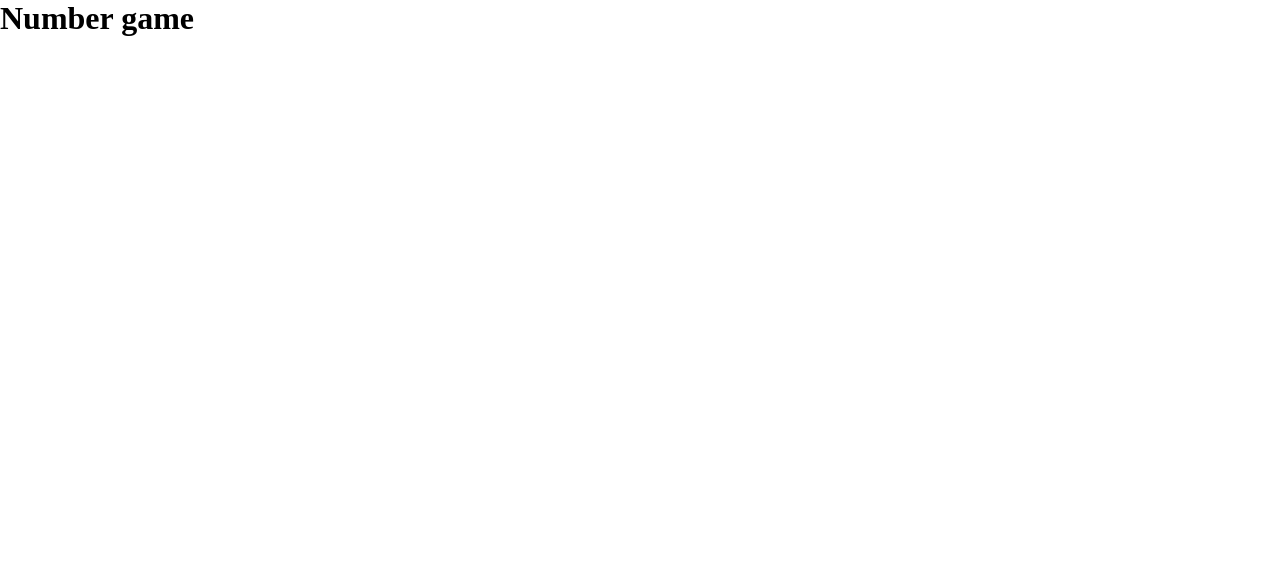
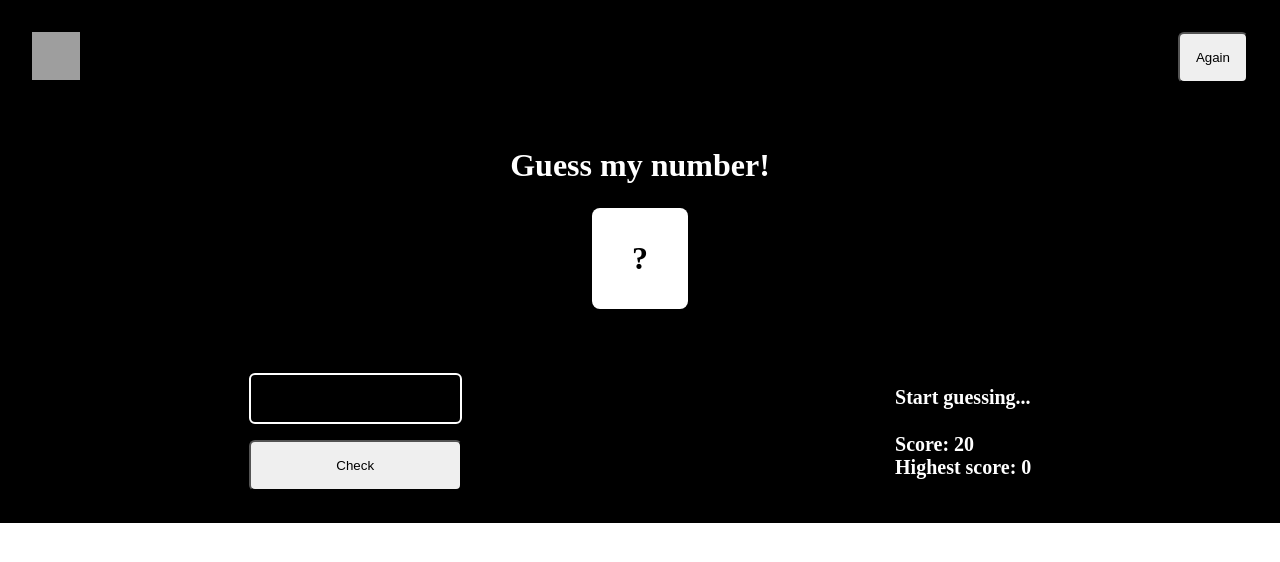
Before and after one commit to AsgarovAsgar/number-game, a plain HTML site: page index.html in a window 1280 px wide. Drawn offline with Linux system fonts and the light colour scheme; grey boxes are pictures that could not be loaded.

Commit message:
completed style part

```diff
--- a/index.html
+++ b/index.html
@@ -8,7 +8,30 @@
   <title>Document</title>
 </head>
 <body>
-  <h1>Number game</h1>
+  <div class="container">
+    <header>
+      <img class="logo" src="https://img.freepik.com/premium-vector/cute-owl-flat-illustration-vector-flat-owl-icon-vector_516484-414.jpg" alt="">
+      <button class="btn reset">Again</button>
+    </header>
+    <main>
+      <div class="upper_part">
+        <h1>Guess my number!</h1>
+        <p class="secret_number">?</p>
+      </div>
+      <div class="lower_part">
+        <div class="left_part">
+          <input class="guess" type="number">
+          <button class="btn check">Check</button>
+        </div>
+        <div class="right_part">
+          <p class="message">Start guessing...</p>
+          <p>Score: <span class="score">20</span></p>
+          <p>Highest score: <span class="high_score">0</span></p>
+        </div>
+      </div>
+    </main>
+  </div>
+
   <script src="script.js"></script>
 </body>
 </html>
--- a/script.js
+++ b/script.js
@@ -1,2 +1,10 @@
 'use strict'
 console.log('Hello world');
+
+const container = document.querySelector('.container')
+const secretNumber = document.querySelector('.secret_number')
+const guessInput = document.querySelector('.guess')
+
+
+const btnReset = document.querySelector('.reset')
+const btnCheck = document.querySelector('.check')
--- a/style.css
+++ b/style.css
@@ -3,3 +3,89 @@
   margin: 0;
   padding: 0
 }
+
+.container {
+  background-color: black;
+  color: white;
+  width: 100%;
+  height: 100%;
+  padding: 2rem;
+}
+
+header {
+  /* border: 2px solid white; */
+  display: flex;
+  justify-content: space-between;
+}
+
+.logo {
+  width: 48px;
+  height: 48px;
+}
+
+.btn {
+  padding: 1rem;
+  border-radius: 6px;
+  cursor: pointer;
+}
+
+main {
+  /* border: 1px solid white; */
+  height: 80%;
+  display: flex;
+  flex-direction: column;
+  justify-content: space-between;
+  align-items: center;
+}
+
+.upper_part {
+  /* border: 1px solid white; */
+  display: flex;
+  flex-direction: column;
+  align-items: center;
+  margin: 4rem;
+  font-size: 1rem;
+  font-weight: 700;
+  gap: 1.5rem;
+}
+
+.secret_number {
+  /* border: 1px solid white; */
+  padding: 2rem 2.5rem;
+  color: black;
+  background-color: white;
+  border-radius: 8px;
+  font-size: 2rem
+}
+
+.lower_part {
+  /* border: 1px solid white; */
+  width: 100%;
+  display: flex;
+  justify-content: space-around;
+  align-items: center;
+}
+
+.left_part {
+  /* border: 1px solid white; */
+  display: flex;
+  flex-direction: column;
+  gap: 1rem
+}
+
+input {
+  background-color: transparent;
+  padding: 1rem;
+  border: 2px solid white;
+  border-radius: 6px;
+  color: white;
+}
+
+.right_part {
+  font-weight: 700;
+  font-size: 1.25rem;
+}
+
+.message {
+  margin-bottom: 24px;
+}
```
